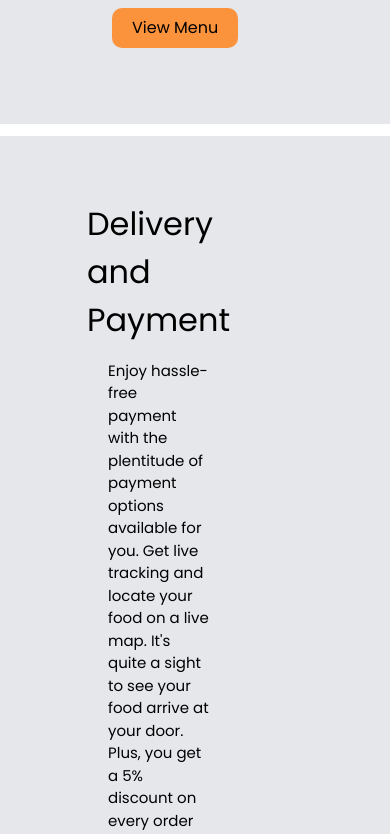
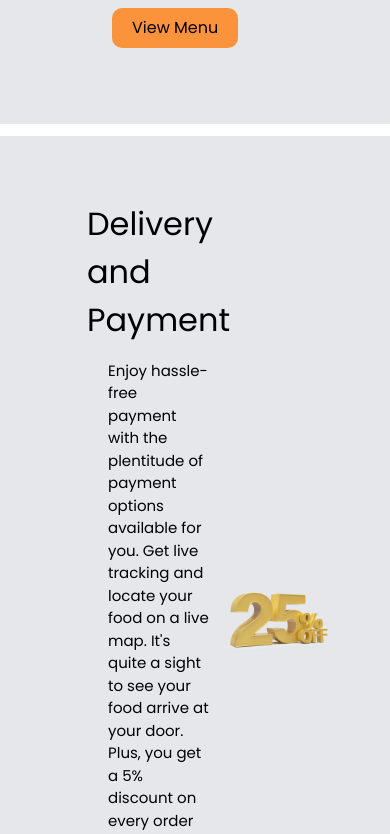
Before and after one commit to Sohil-Magixz/Food-Store, a plain HTML site: page index.html in a window 390 px wide. Shown: the part 7980-8814 px from the top of the page. Drawn offline with nearby package versions, Linux system fonts and the light colour scheme; a web font is replaced by a local one.

Commit message:
more bugs fixes

```diff
--- a/index.html
+++ b/index.html
@@ -139,7 +139,7 @@
         </div>
 
 
-        <div class="section5 p-14 lg:flex sm:flex-col md:flex-row lg:flex-row justify-center items-center bg-gray-200 pl-[100px]">
+        <div class="section5 p-14 flex sm:flex-col md:flex-row lg:flex-row justify-center items-center bg-gray-200 pl-[100px]">
             <div class="scontainer1 w-[50%] flex flex-col justify-center items-center">
                 <h1 class="text-[32px] m-2">Delivery and Payment</h1>
                 <p class="text-[15px] m-2">Enjoy hassle-free payment with the plentitude of payment options available for you. Get live tracking and locate your food on a live map. It's quite a sight to see your food arrive at your door. Plus, you get a 5% discount on every order everytime you pay online.</p>
```
